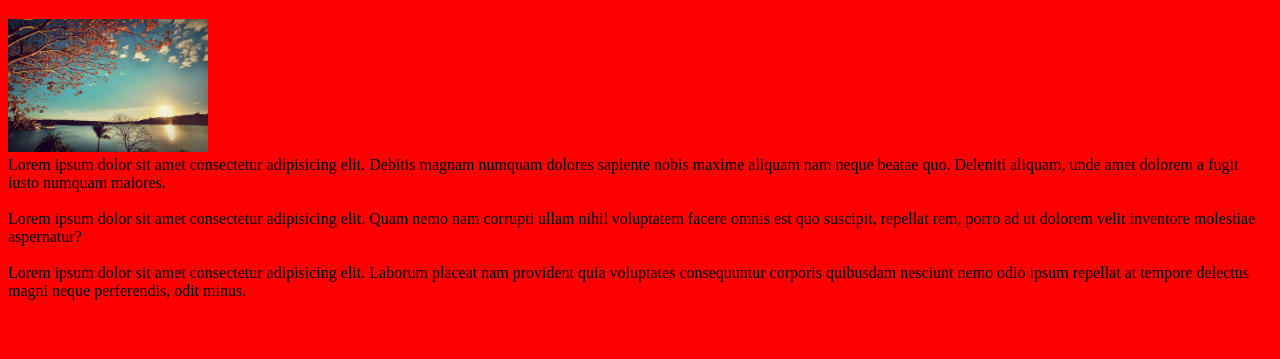
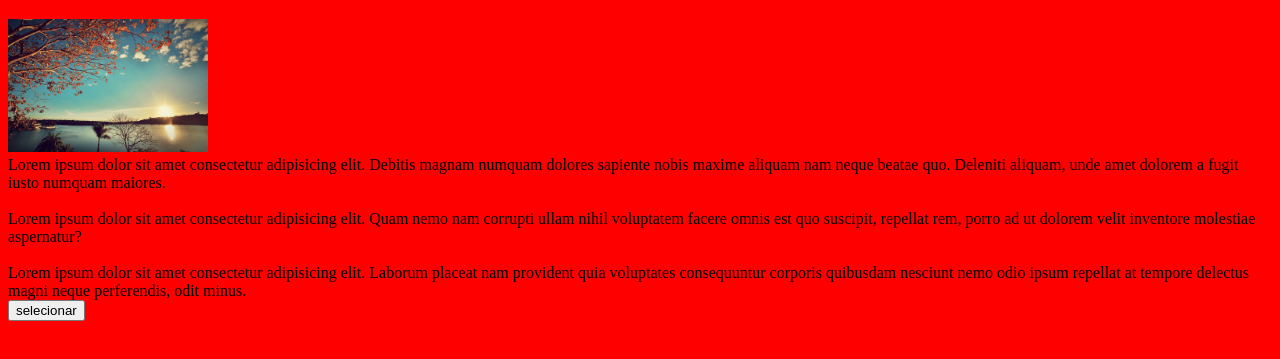
Before and after one commit to GustavoHgomesF/ProjetoWeb1, a plain HTML site: page index.html in a window 1280 px wide. Shown: the part 61-420 px from the top of the page. Drawn offline with Linux system fonts and the light colour scheme.

Commit message:
Alteração no html

```diff
--- a/index.html
+++ b/index.html
@@ -14,6 +14,7 @@
         <br>Lorem ipsum dolor sit amet consectetur adipisicing elit. Quam nemo nam corrupti ullam nihil voluptatem facere omnis est quo suscipit, repellat rem, porro ad ut dolorem velit inventore molestiae aspernatur?<br>
         <br>Lorem ipsum dolor sit amet consectetur adipisicing elit. Laborum placeat nam provident quia voluptates consequuntur corporis quibusdam nesciunt nemo odio ipsum repellat at tempore delectus magni neque perferendis, odit minus.<br>
 
+        <button type="button"> selecionar</button>
     </div>
 
 </body>
```
